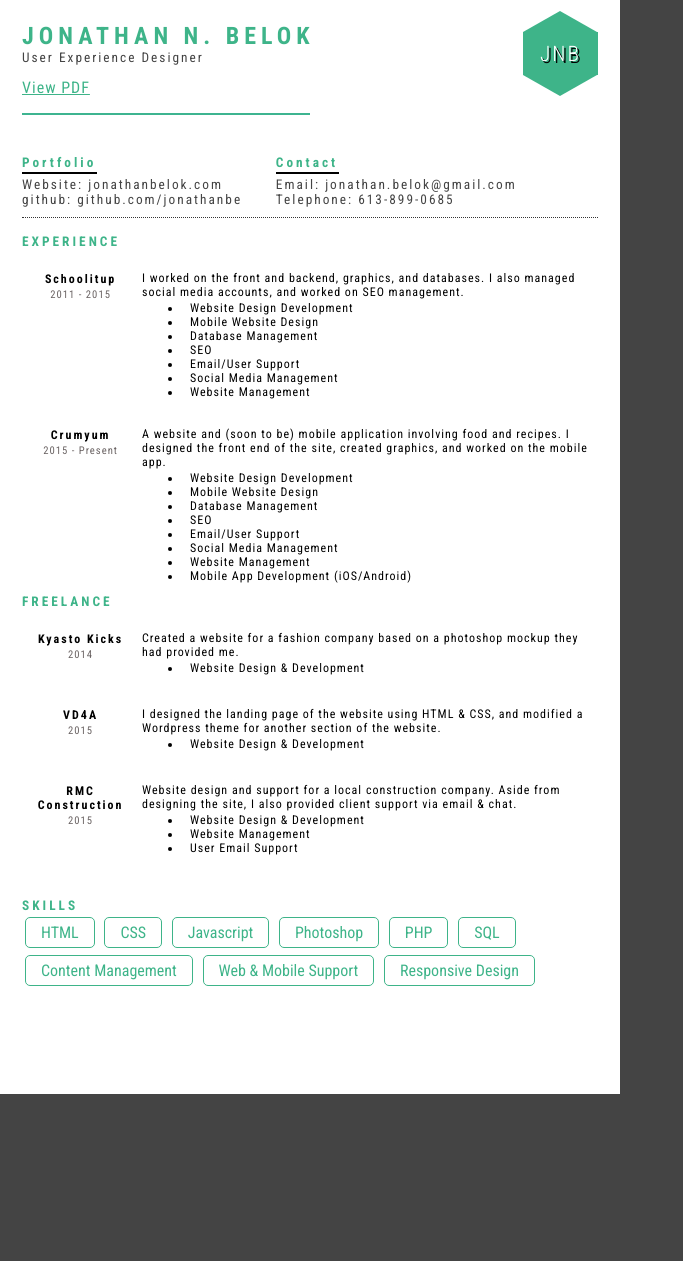
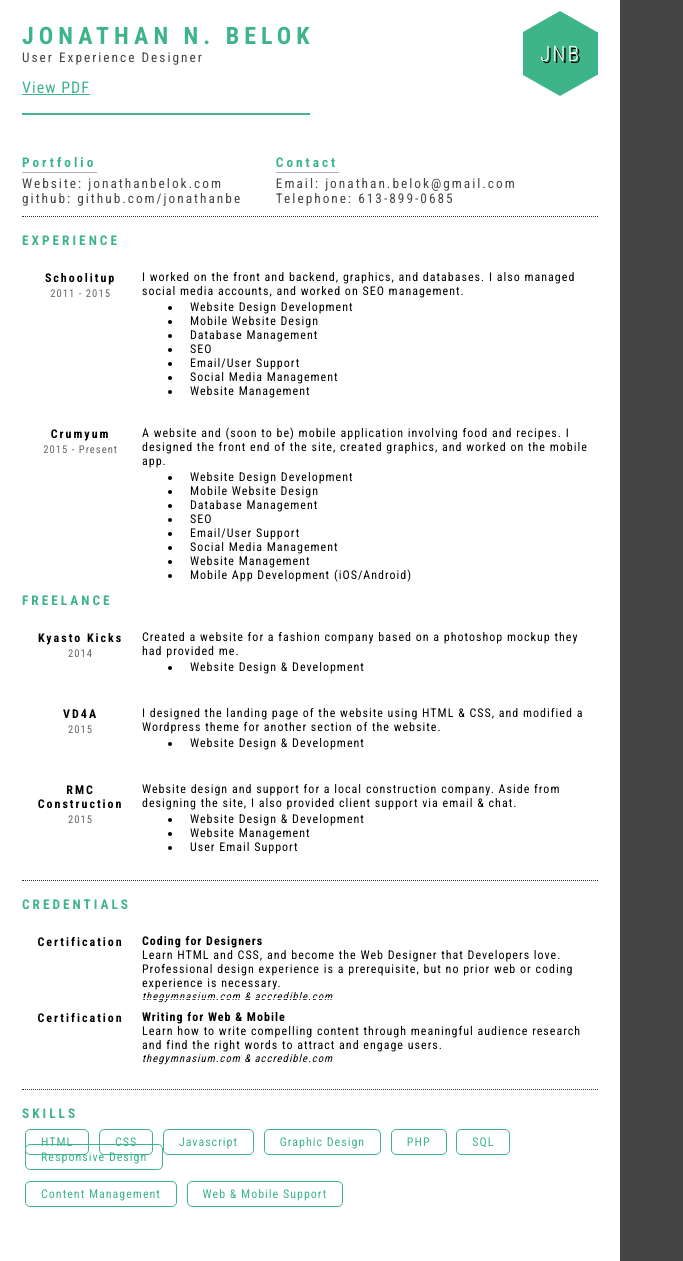
Before and after one commit to nimsdev/nimsdev.github.io, a PHP site: page /resume.html in a window 1280 px wide. Shown: the whole page, without its empty margins (0-683 px from the left). Before the commit the page ends 1094 px from the top, so only its background shows below. Run offline with PHP 8.4, Linux system fonts and the light colour scheme.

Commit message:
resume update

```diff
--- a/resume.html
+++ b/resume.html
@@ -19,7 +19,7 @@
          </h2>
          <p class="title">User Experience Designer
          </p>
-         <a href="http://www.jonathanbelok.com/38aqx-kfplt.pdf" style="font=size:10pt;letter-spacing:1px;color:#3eb489;">View PDF</a>
+         <a href="http://www.jonathanbelok.com/r/xf1xr-sk5dn.pdf" style="font=size:10pt;letter-spacing:1px;color:#3eb489;">View PDF</a>
          <p class="blacklineheader"></p>
          <div class="contactbox">
             <p class="portfolio">
@@ -138,23 +138,61 @@
          <!---left column--->
          <!--- main ---->
 <br><br>
+<br><br>    <p class="blackline" style="margin-top:-4px;"></p>
+         <p class="experience">credentials</p>
+
+   <div class="rightcolumn3">
+            <!--- KYASTO ----->
+            <br>
+            <p style="margin-top:-3px;">
+                <b>Coding for Designers</b><br>
+                Learn HTML and CSS, and become the Web Designer that Developers love. Professional design experience is a prerequisite, but no prior web or coding experience is necessary.<br>
+                <i style="font-size:8pt;">thegymnasium.com &amp; accredible.com</i>
+
+            </p>
+         </div>
+         <div class="leftcolumn3">
+            <p class="place">Certification</p>
+
+         </div>
+         <!---left column--->
 <br><br>
+  <div class="rightcolumn3">
+            <!--- KYASTO ----->
+            <br>
+            <p style="margin-top:-3px;">
+                <b>Writing for Web &amp; Mobile</b><br>
+                Learn how to write compelling content through meaningful audience research and find the right words to attract and engage users.<br>
+                <i style="font-size:8pt;">thegymnasium.com &amp; accredible.com</i>
+
+            </p>
+         </div>
+         <div class="leftcolumn3">
+            <p class="place">Certification</p>
+
+         </div>
+         <!---left column--->
+
+
+<br><br><br>
+<p class="blackline" style="margin-top:-4px;"></p>
 <p class="experience">skills</p>
   <p class="skill">HTML</p>
   <p class="skill">CSS</p>
   <p class="skill">Javascript</p>
-  <p class="skill">Photoshop</p>
+  <p class="skill">Graphic Design</p>
   <p class="skill">PHP</p>
-  <p class="skill">SQL</p><br><br>
+  <p class="skill">SQL</p>
+ <p class="skill">Responsive Design</p>
+<br><br>
   <p class="skill">Content Management</p>
   <p class="skill">Web &amp; Mobile Support</p>
-  <p class="skill">Responsive Design</p>
+
 
 
 <br><br><br><br>
 <!--<div class="blankspace"></div>-->
-      </div>
-      </div>
+
 
 
    <!--   <div class="skills">
--- a/zz_resume.css
+++ b/zz_resume.css
@@ -10,7 +10,7 @@ div.main {
     padding-left: 20px;
     padding-right: 20px;
     border: 2px solid white;
-    height: 1090px;
+    height: auto;
     background-color: white;
     width: 45%;
 }
@@ -125,7 +125,7 @@ p.portfolio {
     letter-spacing: 3px;
     font-weight: bold;
     padding-bottom: 2px;
-    border-bottom: 2px solid black;
+    border-bottom: 1px solid rgba(0, 0, 0, 0.3);
     width: 75px;
     font-size: 10pt;
     margin-top: 50px;
@@ -135,7 +135,7 @@ p.portfolio2 {
     letter-spacing: 3px;
     font-weight: bold;
     padding-bottom: 2px;
-    border-bottom: 2px solid black;
+    border-bottom: 1px solid rgba(0, 0, 0, 0.3);
     width: 63px;
     font-size: 10pt;
     margin-top: 50px;
@@ -336,6 +336,8 @@ p.skill{
     display:inline;
     margin-right:3px;
     margin-left:3px;
+    font-size:9pt;
+    letter-spacing:1px;
 }
 
 .blankspace{
```
Also changed, not shown: 1 other file.
